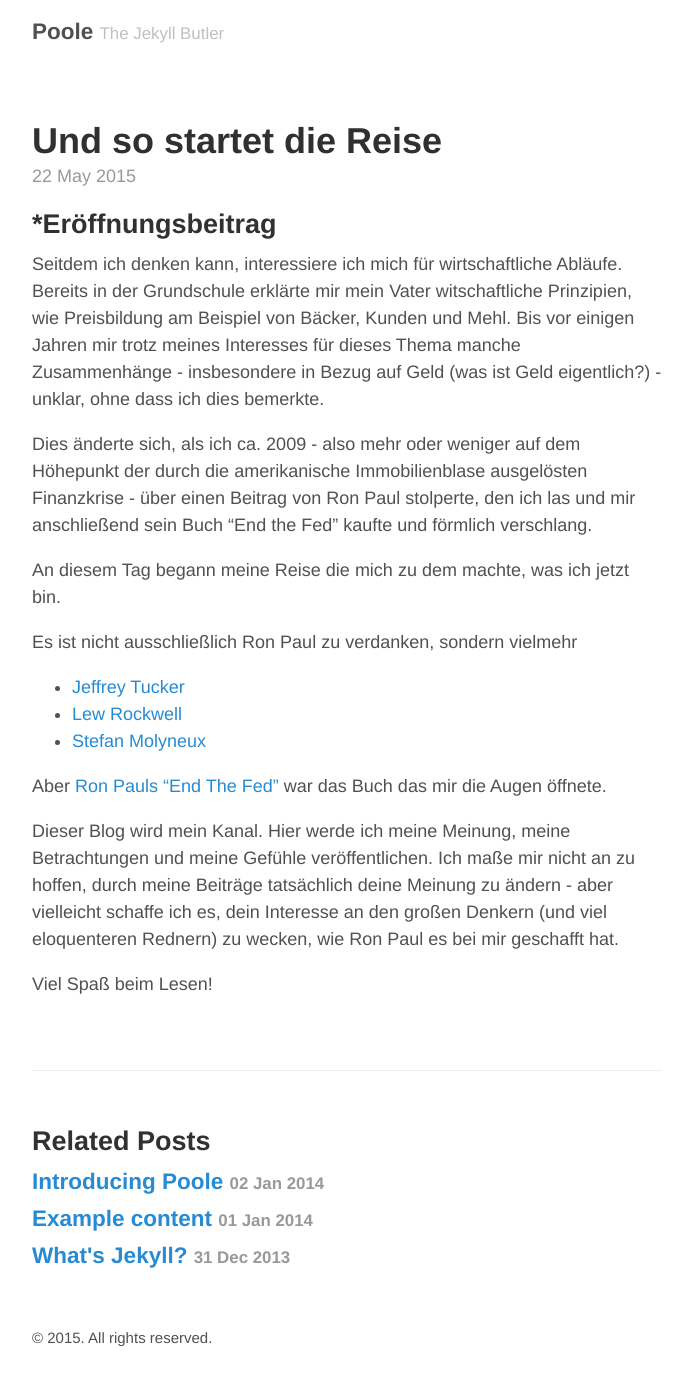
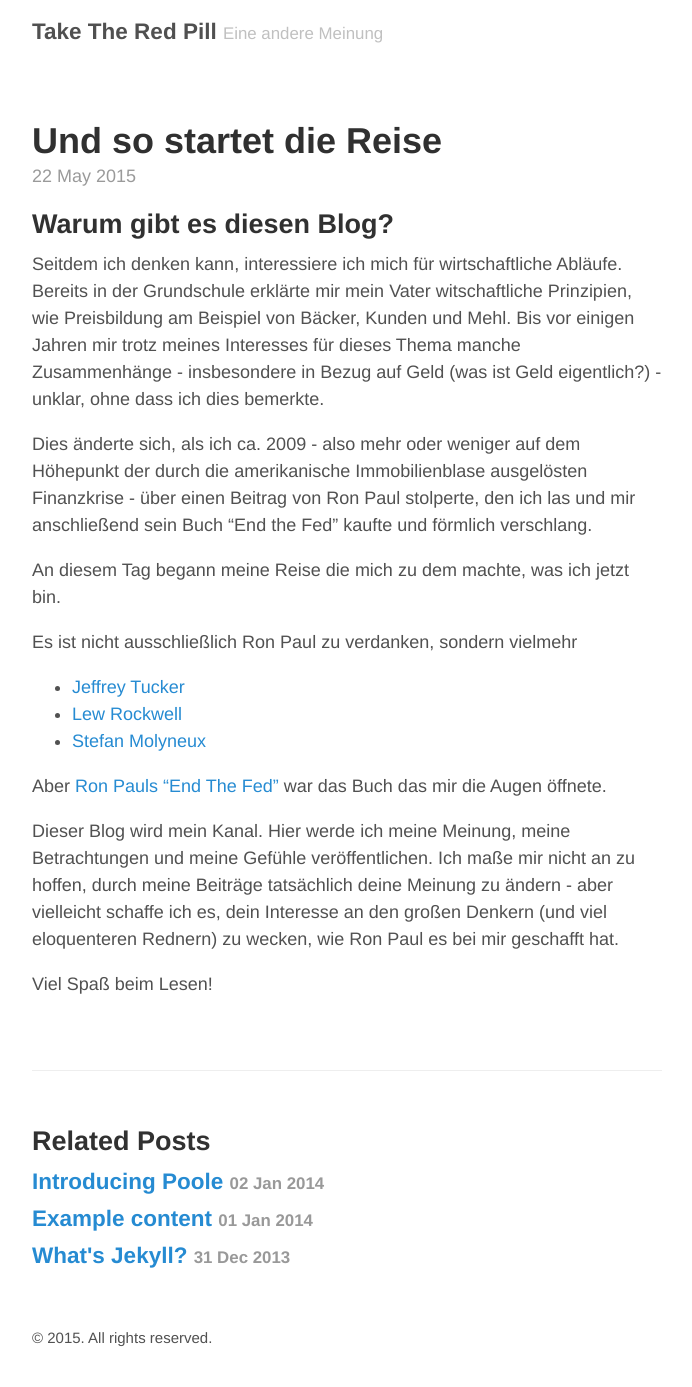
Before and after one commit to taketheredpill/taketheredpill.github.io, a Jekyll site: the page built from _posts/2015-05-22-und-so-startet-die-reise.md, in a window 1280 px wide. Shown: the whole page, without its empty margins (293-985 px from the left). Built offline with Jekyll 4.4.1, drawn with Linux system fonts in a browser that asks for light colours.

Commit message:
small update

```diff
--- a/_config.yml
+++ b/_config.yml
@@ -5,9 +5,9 @@ permalink:           pretty
 relative_permalinks: true
 
 # Setup
-title:               Poole
-tagline:             The Jekyll Butler
-url:                 http://getpoole.com
+title:               Take The Red Pill
+tagline:             Eine andere Meinung
+url:                 https://taketheredpill.github.io/
 paginate:            1
 baseurl:             ""
 
@@ -20,9 +20,9 @@ sass:
 
 # About/contact
 author:
-  name:              Mark Otto
-  url:               https://twitter.com/mdo
-  email:             markdotto@gmail.com
+  name:              Mike Miller
+  url:               https://taketheredpill.github.io/
+  email:
 
 # Custom vars
 version:             1.0.0
--- a/_posts/2015-05-22-und-so-startet-die-reise.md
+++ b/_posts/2015-05-22-und-so-startet-die-reise.md
@@ -3,7 +3,7 @@ layout: post
 title: Und so startet die Reise
 ---
 
-*Eröffnungsbeitrag
+Warum gibt es diesen Blog?
 -----
 
 Seitdem ich denken kann, interessiere ich mich für wirtschaftliche Abläufe. Bereits in der Grundschule erklärte mir mein Vater witschaftliche Prinzipien, wie Preisbildung am Beispiel von Bäcker, Kunden und Mehl. Bis vor einigen Jahren mir trotz meines Interesses für dieses Thema manche Zusammenhänge - insbesondere in Bezug auf Geld (was ist Geld eigentlich?) - unklar, ohne dass ich dies bemerkte.
```
